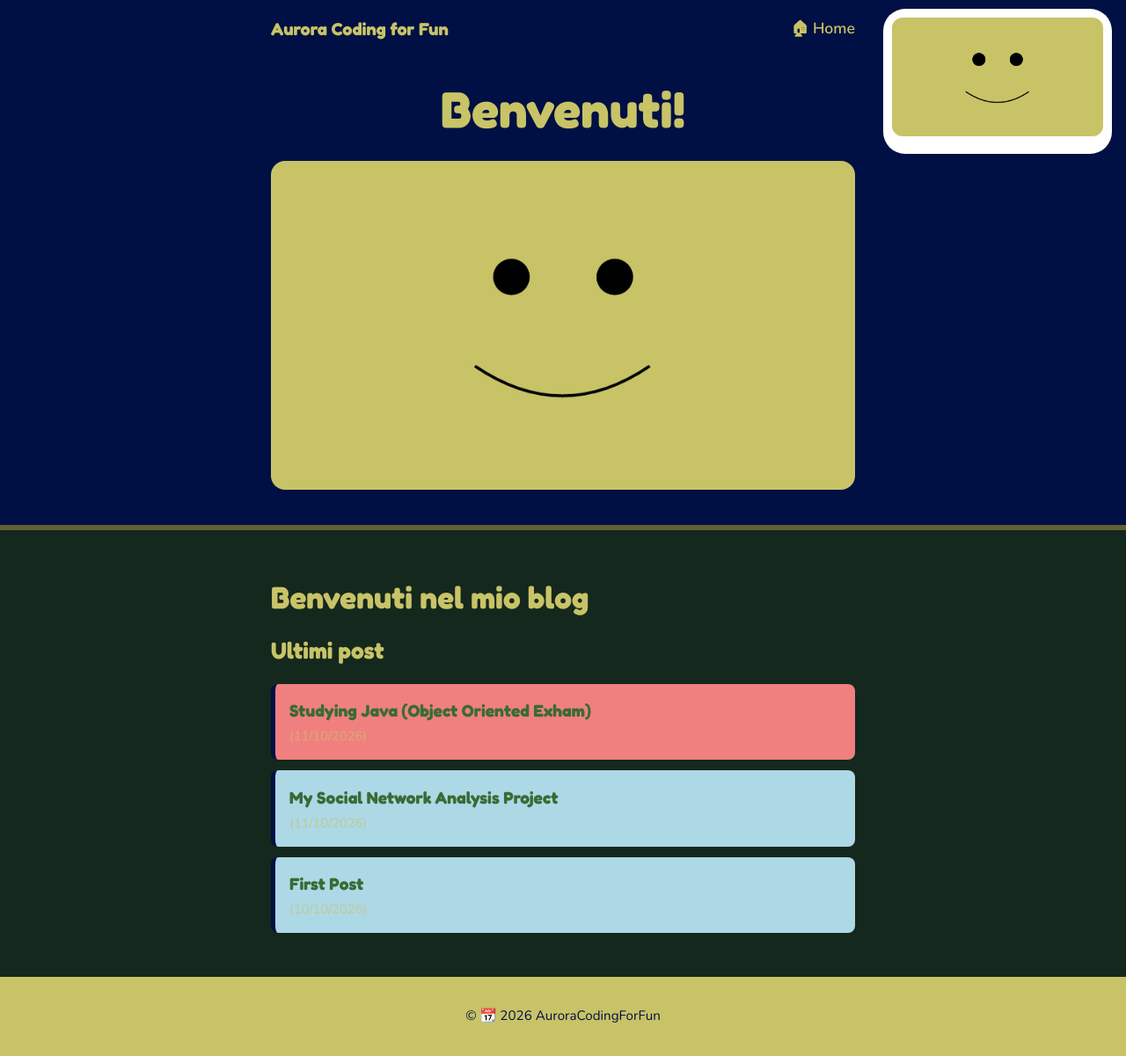
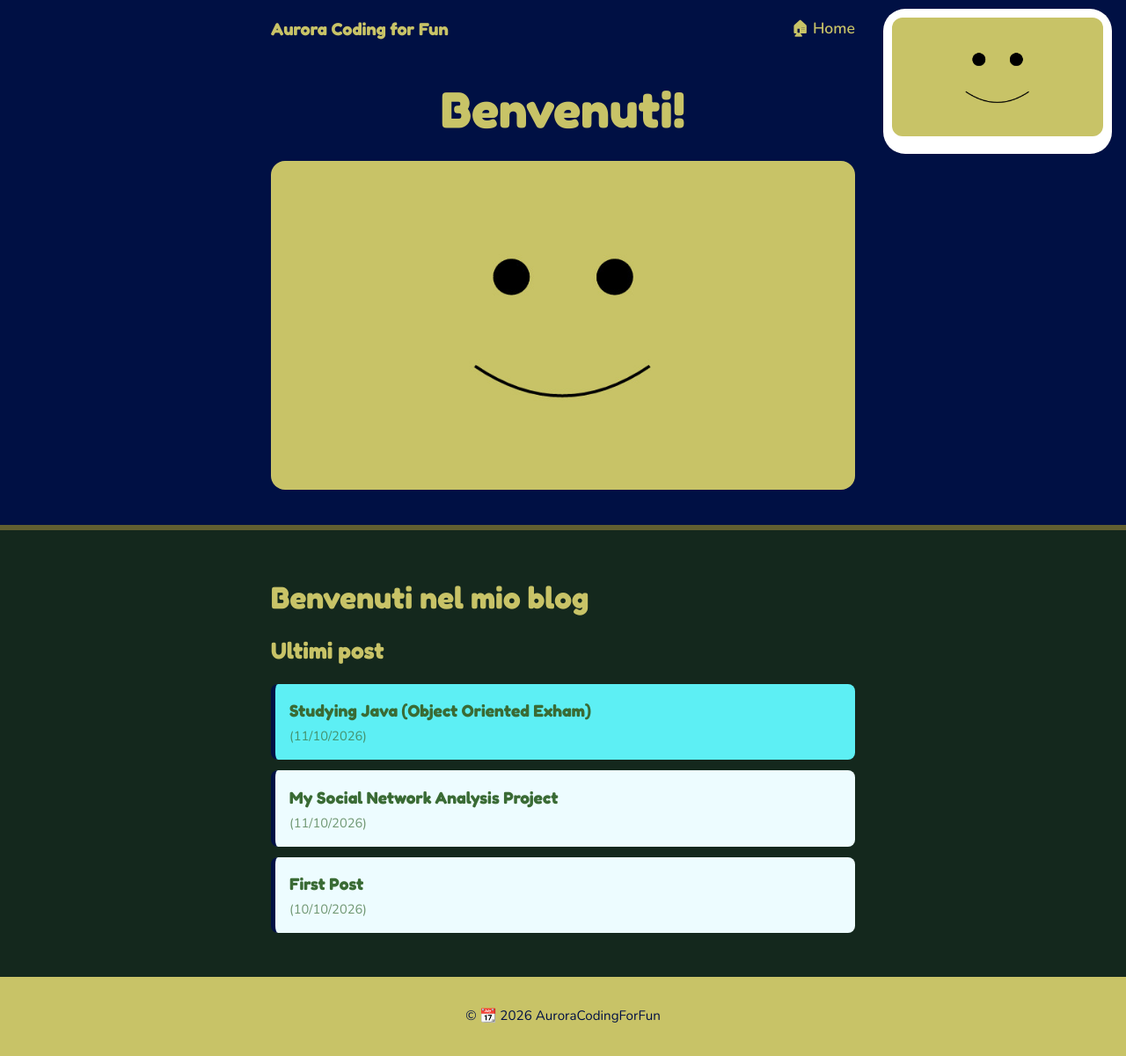
Before and after one commit to AuroraCodingForFun/BlogSite, a Jekyll site: the page built from index.md, in a window 1280 px wide. Shown: the whole page at 88% size. Built offline with Jekyll 4.4.1, drawn with Linux system fonts in a browser that asks for light colours.

Commit message:
Update list item styles in index.md

```diff
--- a/index.md
+++ b/index.md
@@ -54,10 +54,10 @@ aside.laterale {
 <h2> Ultimi post </h2>
 <ul class="post-list">
   {% for post in site.posts %}
-    <li style="background-color: {% if forloop.first %}lightcoral{% else %}lightblue{% endif %}">
+    <li style="background-color: {% if forloop.first %}#5deff4{% else %}#edfcff{% endif %}">
       <div>
         <a href="{{ post.url | relative_url }}"> <b style="color: #3a6b35">{{ post.title }}</b></a>
-        <small>({{ post.date | date: "%d/%m/%Y" }})</small>
+        <small style="color: #3a6b35">({{ post.date | date: "%d/%m/%Y" }})</small>
       </div>
     </li>
   {% endfor %}
```
